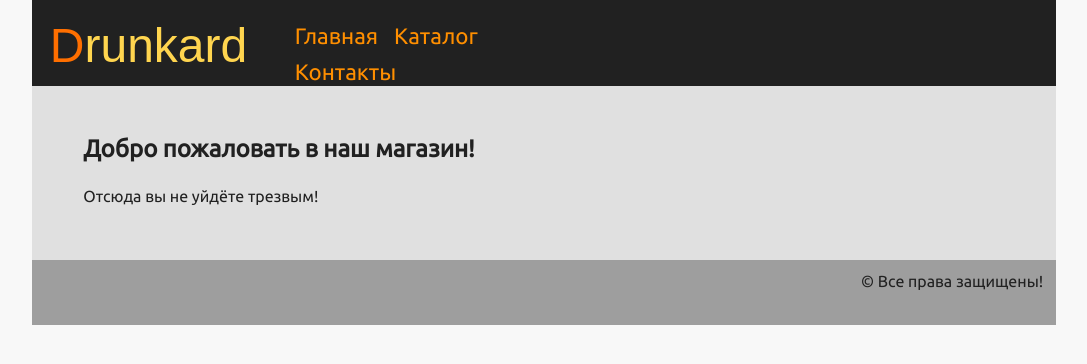
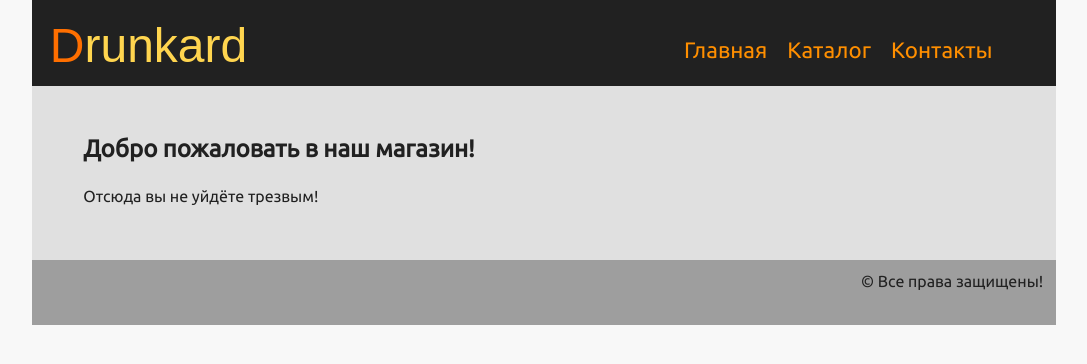
Before and after one commit to alyushnin/html-css_hw_les5, a plain HTML site: page shop/index.html in a window 1280 px wide. Shown: the whole page, without its empty margins (96-1183 px from the left). Drawn offline with Linux system fonts and the light colour scheme; a web font is replaced by a local one.

Commit message:
Прижал меню правому краю

```diff
--- a/shop/style.css
+++ b/shop/style.css
@@ -9,6 +9,7 @@ body {
 	font-family: 'Ubuntu', sans-serif;
 	font-size: 1em;
 	float: left;
+	box-sizing: border-box;
 	/*Для задания*/
 }
 span {
@@ -22,11 +23,10 @@ span {
 	background: #212121; /*Цвет текста MD_Grey900*/
 	display: flex;
 	flex-direction: row;
-	align-items: flex-start;
+	align-items: flex-end;
 	flex-wrap: wrap;
 }
 .header_logo {
-	margin: 1 0 1 1; /*от верхнего, правого, нижнего и левого края.*/
 	width: 230px;
 	float: left;
 	padding: 5px;
@@ -38,7 +38,10 @@ span {
 	text-decoration: none;
 }
 .header_menu {
+	width: 500px;
 	padding: 5px;
+	position: absolute;
+	right: 0;
 }
 .header_menu_links {
 	float: left;
@@ -87,6 +90,7 @@ input, textarea {text-transform: capitalize;}
 /*Прижать текст “Все права защищены” к правому краю и отодвинуть от верхней и правой границы.*/
 .footer_all-rights-reserved {
 	float: right;
+
 }
 
 body {
```
